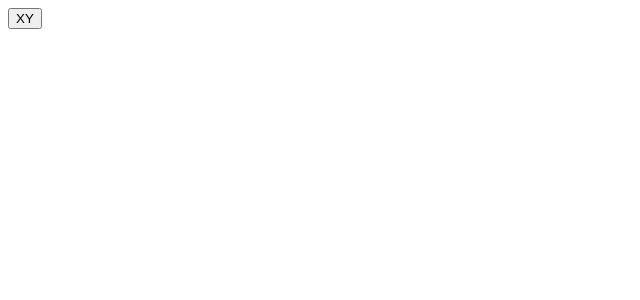
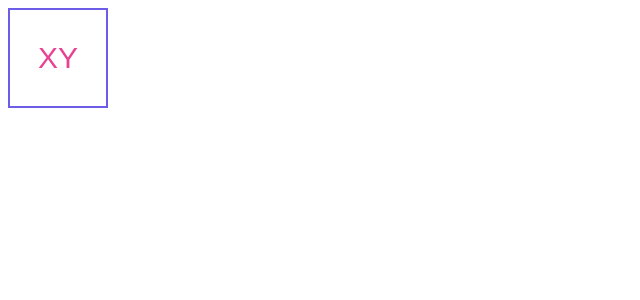
Before and after one commit to maxdevjs/learn-15diasdereact, a React (Create React App) app in the folder app/: page / in a window 1280 px wide. Shown: the top 300 px of the page, without its empty margins (0-640 px from the left). Built offline with nearby package versions, Linux system fonts and the light colour scheme; the HTML template or start-up script is replaced by a standard one.

Commit message:
Add square style

```diff
--- a/app/src/components/Square/index.js
+++ b/app/src/components/Square/index.js
@@ -1,11 +1,12 @@
 import React from 'react';
+import "./styles.css"
 
 // const Square = () => {
 //   return <button>X</button>;
 // }
 
 const Square = () => (
-  <button>XY</button>
+  <button className="square">XY</button>
 );
 
 export default Square;
--- /dev/null
+++ b/app/src/components/Square/styles.css
@@ -0,0 +1,8 @@
+.square {
+  background-color: transparent;
+  border: 2px solid #6c5ce7;
+  width: 100px;
+  height: 100px;
+  font-size: 30px;
+  color: #e84393;
+}
```
